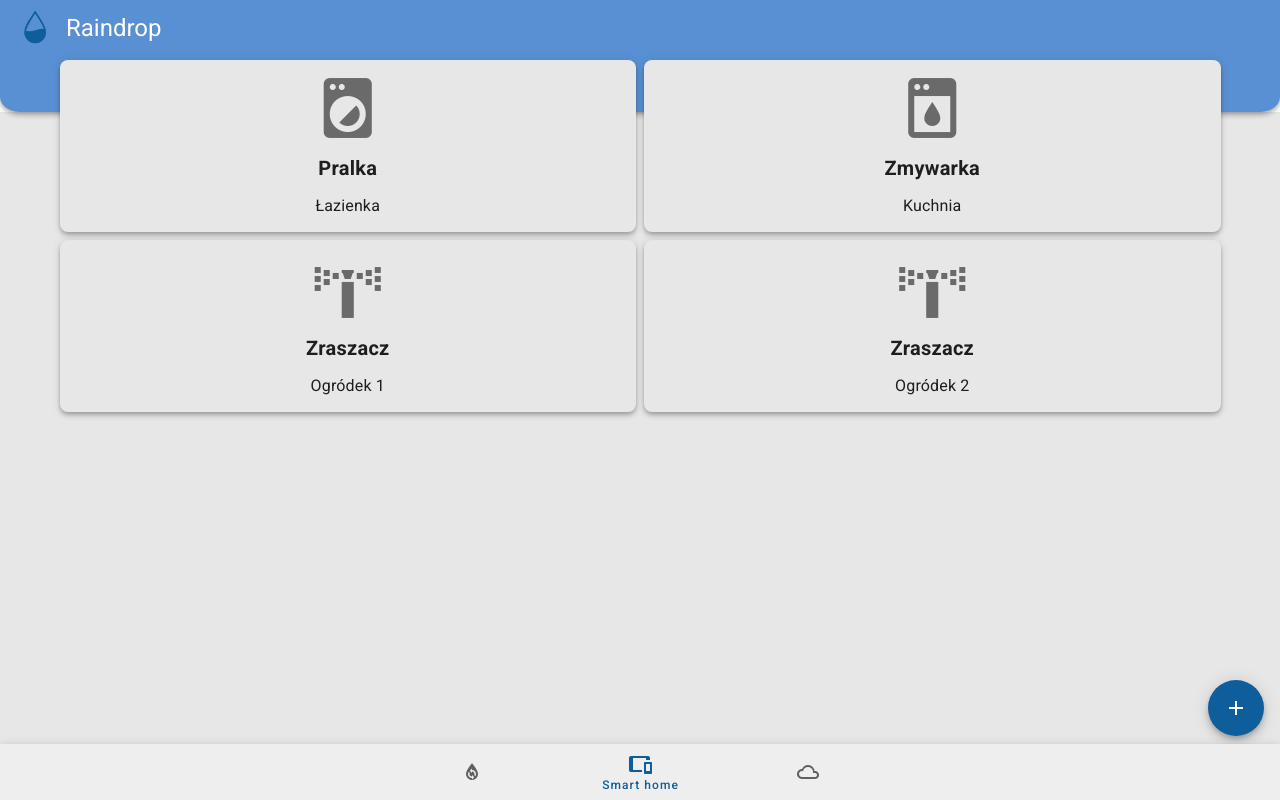
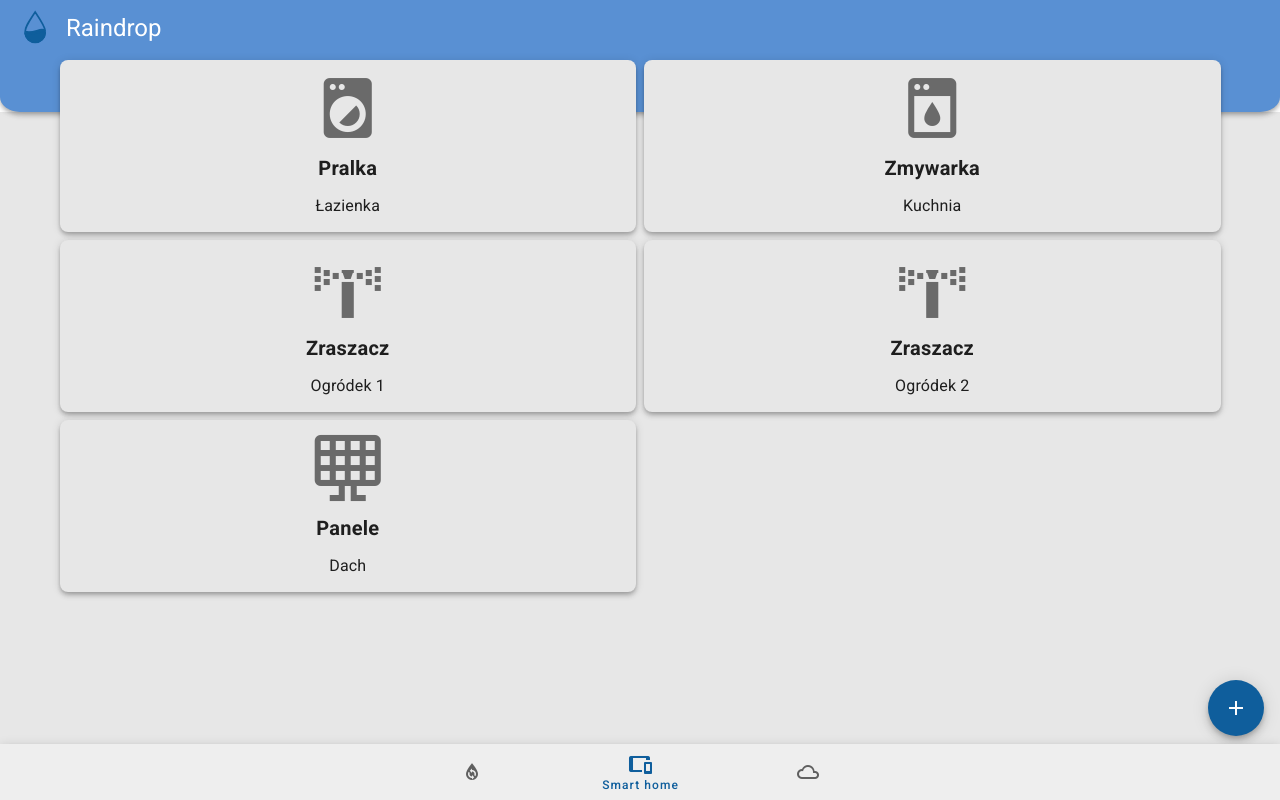
Before and after one commit to DzordzoMen/raindrop, a Vue app in the folder app/: page /devices in a window 1280 px wide. Built offline with nearby package versions, Linux system fonts and the light colour scheme.

Commit message:
added support for solar panel to devices view

```diff
--- a/app/src/components/DeviceCard.vue
+++ b/app/src/components/DeviceCard.vue
@@ -56,6 +56,9 @@ export default {
         case 'dishwasher':
           icon = 'mdi-dishwasher';
           break;
+        case 'solar-panel':
+          icon = 'mdi-solar-panel-large';
+          break;
         default:
           break;
       }
--- a/app/src/views/Devices.vue
+++ b/app/src/views/Devices.vue
@@ -64,6 +64,13 @@ export default {
         location: 'Ogródek 2',
         connected: false,
       },
+      {
+        id: 5,
+        name: 'Panele',
+        type: 'solar-panel',
+        location: 'Dach',
+        connected: true,
+      },
     ],
   }),
 };
```
